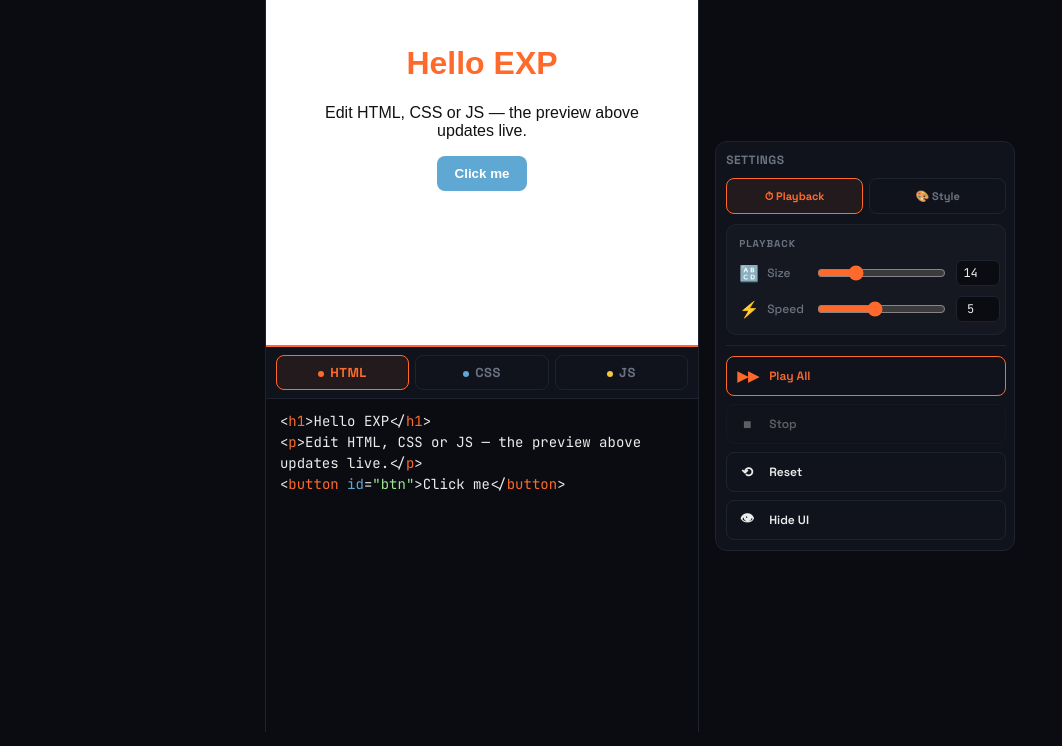
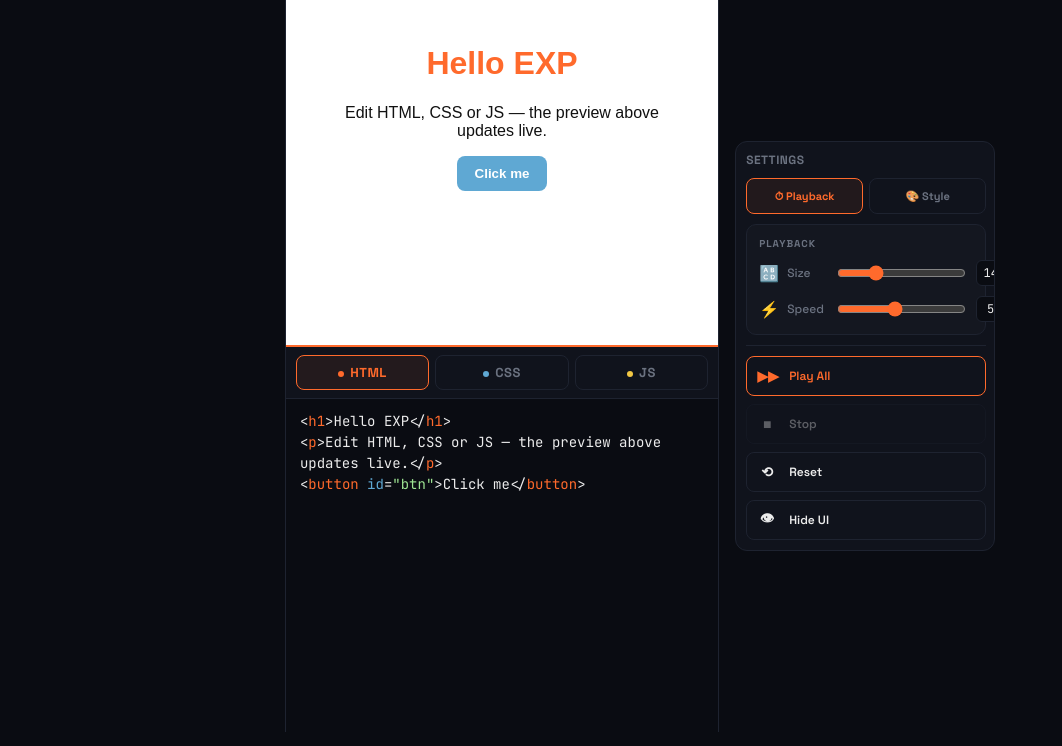
Before and after one commit to kranthi-07/ExpCode, a plain HTML site: page index.html in a window 1280 px wide. Shown: the part 54-800 px from the top of the page, without its empty margins (0-1062 px from the left). Drawn offline with Linux system fonts and the light colour scheme.

Commit message:
icon and scroll

```diff
--- a/index.html
+++ b/index.html
@@ -22,7 +22,7 @@
       --line: #1E2330;
       --muted: #6B7280;
       --rail: 60px;
-      --expanded: 300px;
+      --expanded: 260px;
     }
 
     * { box-sizing: border-box; }
@@ -290,6 +290,17 @@
       .side-panel { width: 100%; max-width: 500px; height: auto; }
       .panel-inner { width: 100%; }
       .shorts-frame { width: 100%; max-width: 500px; height: auto; }
+    }
+
+    /* Hide scrollbars everywhere; scrolling still works */
+    * {
+      scrollbar-width: none;
+      -ms-overflow-style: none;
+    }
+    *::-webkit-scrollbar {
+      display: none;
+      width: 0;
+      height: 0;
     }
 
     .app-badge {
```
Also changed, not shown: exp.png (added).
